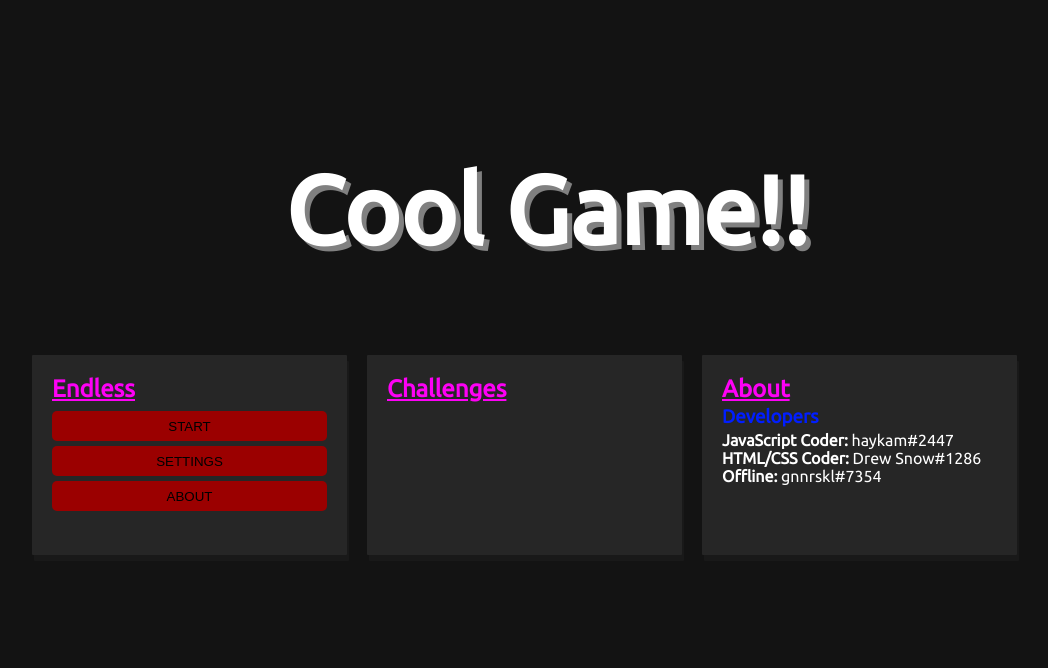
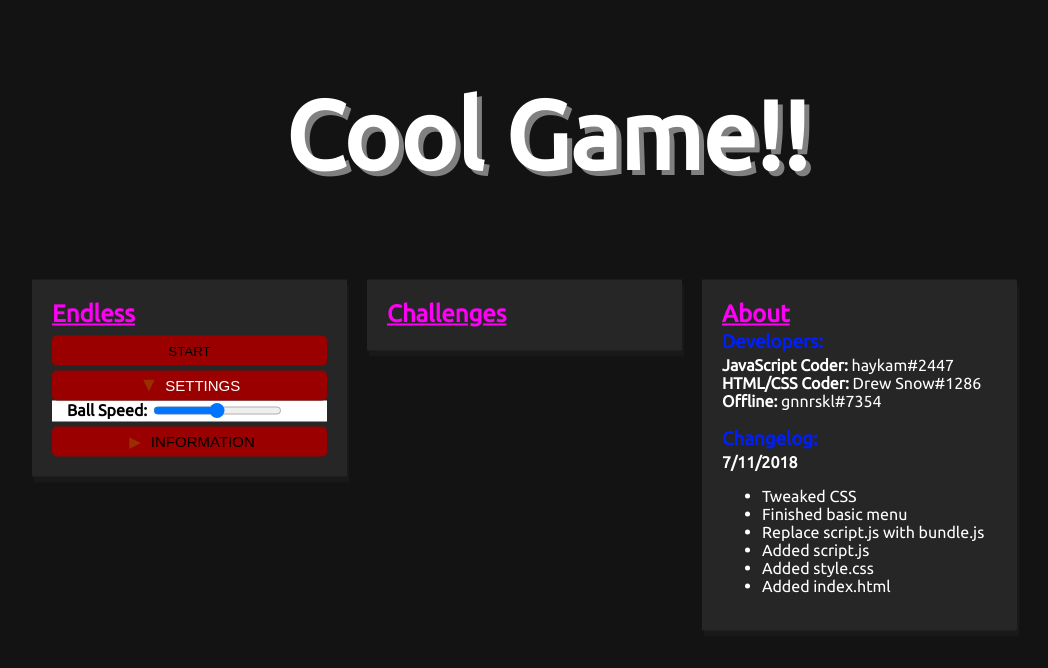
Before and after one commit to haykam821/Nebula-Create-a-Game, a website: page index.html in a window 1280 px wide. Both pictures are taken after a click on the button "SETTINGS". Shown: the whole page, without its empty margins (93-1141 px from the left). Drawn offline with Linux system fonts and the light colour scheme.

Commit message:
Yay buttons!
Finished coolio buttons.

```diff
--- a/index.html
+++ b/index.html
@@ -5,7 +5,7 @@
 	<link href="https://fonts.googleapis.com/css?family=Ubuntu" rel="stylesheet">
 	<script src="bundle.js"></script>
 </head>
-<body>
+<body onload="init();">
 	<div id="menuWrapper">
 		<h1 id="title">Cool Game!!</h1>
 
@@ -14,15 +14,14 @@
 				<h2 class="uLine purple">Endless</h2>
 
 				<button id="endlessButton">START</button>
-				<div id="endlessButtonContent">
+
+				<button id="settings" class="accordion">SETTINGS</button>
+				<div id="settingsContent" class="panel">
+					<strong>Ball Speed: </strong><input type="range" min="5" max="25" style="vertical-align: middle; position: relative; bottom: 1px;"></input>
 				</div>
 
-				<button id="settings">SETTINGS</button>
-				<div id="endlessButtonContent">
-				</div>
-
-				<button id="about">ABOUT</button>
-				<div id="endlessButtonContent">
+				<button id="about" class="accordion">INFORMATION</button>
+				<div id="aboutContent" class="panel">
 				</div>
 			</div>
 
@@ -32,12 +31,49 @@
 
 			<div id="aboutMenu" class="menuBoxes">
 				<h2 class="uLine purple">About</h2>
-				<h3 class="blue">Developers</h3>
+				<h3 class="blue">Developers:</h3>
 				<strong>JavaScript Coder: </strong>haykam#2447<br>
 				<strong>HTML/CSS Coder: </strong>Drew Snow#1286<br>
-				<strong>Offline: </strong>gnnrskl#7354<br>
+				<strong>Offline: </strong>gnnrskl#7354<br><br>
+				<h3 class="blue">Changelog:</h3>
+				<strong>7/11/2018</strong><br>
+				<ul>
+					<li>Tweaked CSS</li>
+					<li>Finished basic menu</li>
+					<li>Replace script.js with bundle.js</li>
+					<li>Added script.js</li>
+					<li>Added style.css</li>
+					<li>Added index.html</li>
+				</ul>
 			</div>
 		</div>
 	</div>
+	<script>
+		var elements;
+		function init() {
+			elements = {
+				endlessStart : document.getElementById("endlessButton"),
+
+				endlessSettings : document.getElementById("settings"),
+				endlessSettingsContent : document.getElementById("settingsContent"),
+
+				endlessInfo : document.getElementById("about"),
+				endlessInfoContent : document.getElementById("aboutContent")
+			};
+
+			var acc = document.getElementsByClassName("accordion");
+			for (var i = 0; i < acc.length; i++) {
+				acc[i].addEventListener("click", function() {
+					this.classList.toggle("active");
+					var panel = this.nextElementSibling;
+					if (panel.style.maxHeight){
+						panel.style.maxHeight = null;
+					} else {
+						panel.style.maxHeight = panel.scrollHeight + "px";
+					}
+				});
+			}
+		}
+	</script>
 </body>
 </html>
--- a/style.css
+++ b/style.css
@@ -41,7 +41,6 @@ h1, h2, h3, h4, h5, h6 {
 	padding: 20px;
 	vertical-align: top;
 	box-sizing: border-box;
-	height: 200px;
 	width: 30%;
 	margin: 10px;
 }
@@ -55,7 +54,13 @@ h1, h2, h3, h4, h5, h6 {
 	margin-bottom: 80px;
 }
 
+#aboutMenu {
+	overflow-y: scroll;
+	overflow-x: hidden;
+}
+
 #endlessMenu button {
+	cursor: pointer;
 	width: 100%;
 	height: 30px;
 	margin-top: 5px;
@@ -68,14 +73,42 @@ h1, h2, h3, h4, h5, h6 {
 	outline: none;
 }
 
-#endlessMenu button:hover {
+.accordion {
+	background-color: #eee;
+	cursor: pointer;
+	padding: 5px;
 	width: 100%;
-	background-color: #9b2e00;
+	border: none;
+	outline: none;
+	font-size: 15px;
+	transition: 0.4s;
 }
 
-#endlessMenu button .active {
-	border-radius: 5px 5px 0px 0px;
-	width: 100%;
-	height: 5%;
-	color: rgba(0, 0, 0, 0);
+.accordion:before {
+	color: #9b2e00;
+	margin-left: 5px;
+	margin-right: 10px;
+	display: inline-block;
+	content: " \25B6";
+	transition: transform 0.2s;
 }
+
+.accordion:hover:before, .active:before {
+	display: inline-block;
+	content: "\25B6";
+	transform: rotate(90deg);
+}
+
+.active, .accordion:hover {
+	background-color: #ff7435;
+	color: #fff;
+}
+
+.panel {
+	padding: 0 15px;
+	color: #000;
+	background-color: white;
+	max-height: 0;
+	overflow: hidden;
+	transition: max-height 0.2s ease-out;
+}
```
